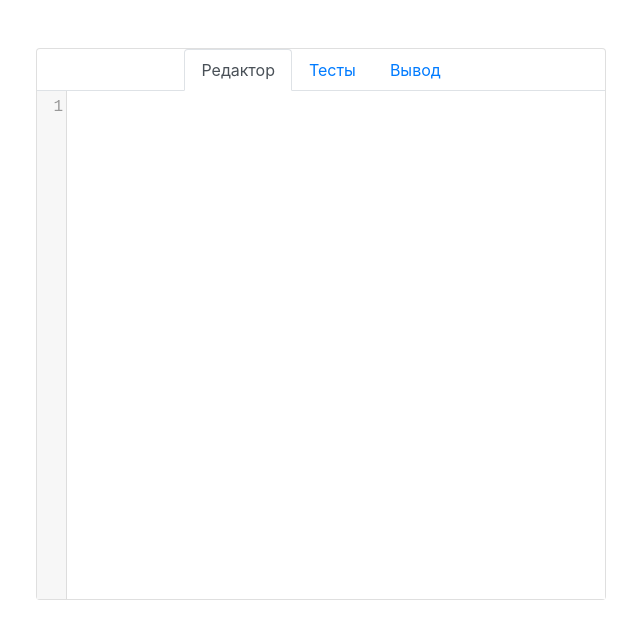
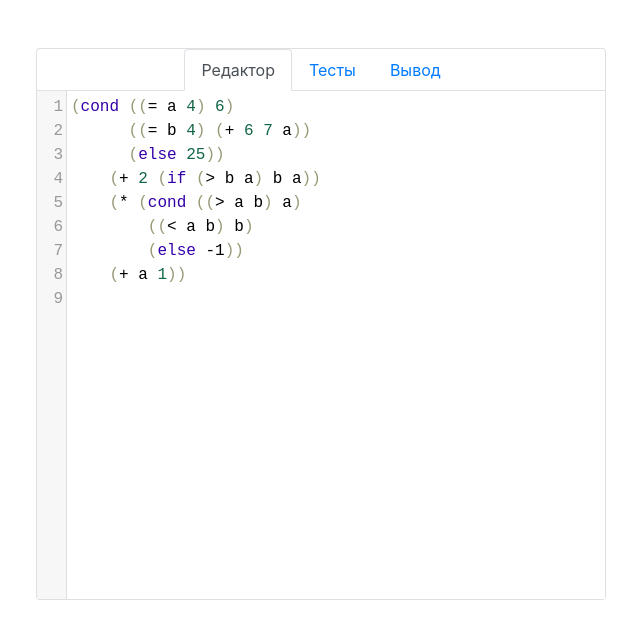
Before and after one commit to alex-ismailov/codemirror-tests, a React (Create React App) app: page / in a window 1280 px wide. Shown: the top 636 px of the page, without its empty margins (319-959 px from the left). Built offline with nearby package versions, Linux system fonts and the light colour scheme.

Commit message:
Add(src/Editor.jsx) editor component

```diff
--- a/src/Editor.jsx
+++ b/src/Editor.jsx
@@ -1,47 +1,33 @@
 import React from 'react';
 import { UnControlled as CodeMirrorEditor } from 'react-codemirror2';
-// import 'codemirror/mode/javascript/javascript.js';
 
+import 'codemirror/mode/scheme/scheme.js';
 import 'codemirror/lib/codemirror.css';
-// import 'codemirror/theme/material.css';
-// import 'codemirror/addon/scroll/simplescrollbars.css';
-// import 'codemirror/addon/dialog/dialog.css';
-
-import 'codemirror/theme/monokai.css';
-
 import 'codemirror/keymap/sublime.js';
 
-import 'codemirror/addon/edit/closebrackets.js';
-import 'codemirror/addon/edit/matchtags.js';
-import 'codemirror/addon/edit/matchbrackets.js';
-import 'codemirror/addon/edit/closetag.js';
-import 'codemirror/addon/fold/xml-fold.js';
-import 'codemirror/addon/comment/comment.js';
-import 'codemirror/addon/scroll/simplescrollbars.js';
-import 'codemirror/addon/search/searchcursor.js';
-import 'codemirror/addon/search/search.js';
-import 'codemirror/addon/search/jump-to-line.js';
-import 'codemirror/addon/dialog/dialog.js';
-
 const Editor = () => {
+  const initialValue = `(cond ((= a 4) 6)
+      ((= b 4) (+ 6 7 a))
+      (else 25))
+    (+ 2 (if (> b a) b a))
+    (* (cond ((> a b) a)
+        ((< a b) b)
+        (else -1))
+    (+ a 1))
+  `;
 
   return (
     <CodeMirrorEditor
-      // value='<h1>I ♥ react-codemirror2</h1>'
+      value={initialValue}
       options={{
-        // mode: 'javascript',
-        // theme: 'material',
+        mode: 'scheme',
         lineNumbers: true,
         tabSize: 2,
         keyMap: 'sublime',
-        // mode: 'jsx',
       }}
       onChange={(editor, data, value) => {
-        console.log(editor);
-        console.log(data);
         console.log(value);
       }}
-      // className="w-100 h-100"
     />
   );
 };
```
